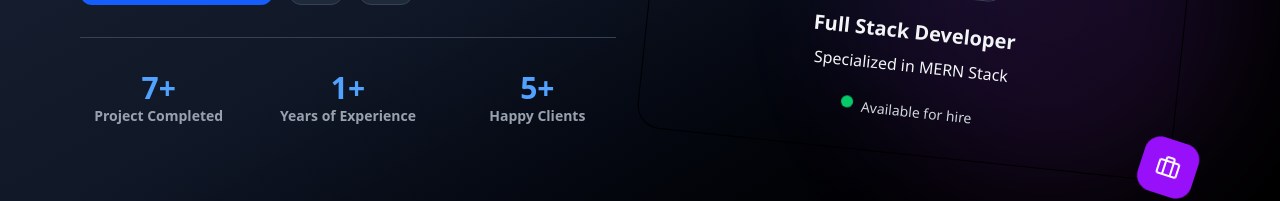
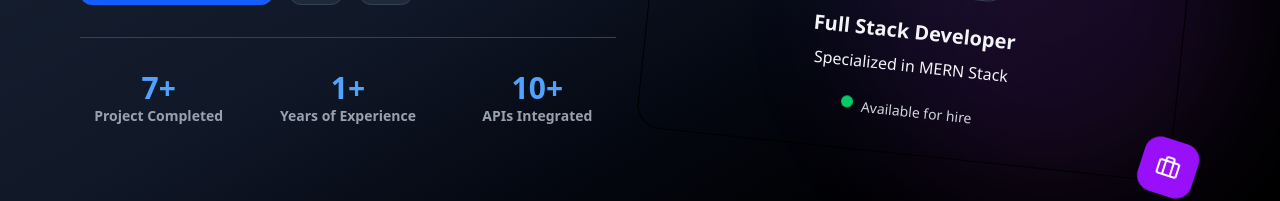
Before and after one commit to Rishabh728/Portfolio-react, a React (Vite) app: page / in a window 1280 px wide. Shown: the part 502-703 px from the top of the page. Built offline with nearby package versions, Linux system fonts and the light colour scheme.

Commit message:
assets updated

```diff
--- a/src/component/Hero.jsx
+++ b/src/component/Hero.jsx
@@ -142,8 +142,8 @@ const Hero = ({ isDarkMode, toggleTheme, isVisible }) => {
                 <div className={` text-sm font-bold ${isDarkMode ?"text-gray-400": "text-gray-500"}`}>Years of Experience</div>
               </div>
               <div className="text-center">
-                <div className={`text-3xl font-bold ${isDarkMode ?"text-blue-400": "text-blue-600"}`}>5+</div>
-                <div className={` text-sm font-bold ${isDarkMode ?"text-gray-400": "text-gray-500"}`}>Happy Clients</div>
+                <div className={`text-3xl font-bold ${isDarkMode ?"text-blue-400": "text-blue-600"}`}>10+</div>
+                <div className={` text-sm font-bold ${isDarkMode ?"text-gray-400": "text-gray-500"}`}>APIs Integrated</div>
               </div>
             </div>
           </div>
```
